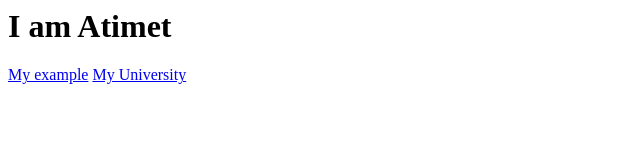
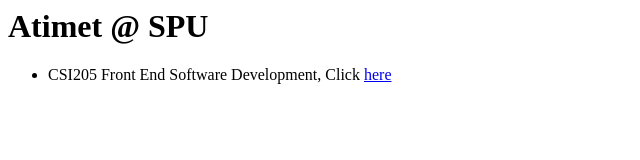
Before and after one commit to Atimet-Ch/Atimet-Ch.github.io, a plain HTML site: page index.html in a window 1280 px wide. Shown: the whole page, without its empty margins (0-640 px from the left). Drawn offline with Linux system fonts and the light colour scheme.

Commit message:
Update index.html

```diff
--- a/index.html
+++ b/index.html
@@ -1,3 +1,14 @@
-<h1>I am Atimet </h1>
-<a href='./Example'>My example</a>
-<a href='https://www.spu.ac.th'>My University</a>
+<html>
+  <head>
+    <title>Atimet Chaichana</title>
+      <style>
+        <body> {font-family: TAhoma, Verdana, Segoe, sans-serif;}
+      </style>
+  </head>
+  <body>
+    <h1>Atimet @ SPU</h1>
+    <Ul>
+      <Li>CSI205 Front End Software Development, Click <a href='https://Atimet-Ch.github.io/_multipages'>here</a></Li>
+    </Ul>
+  </body>
+</html>
```
